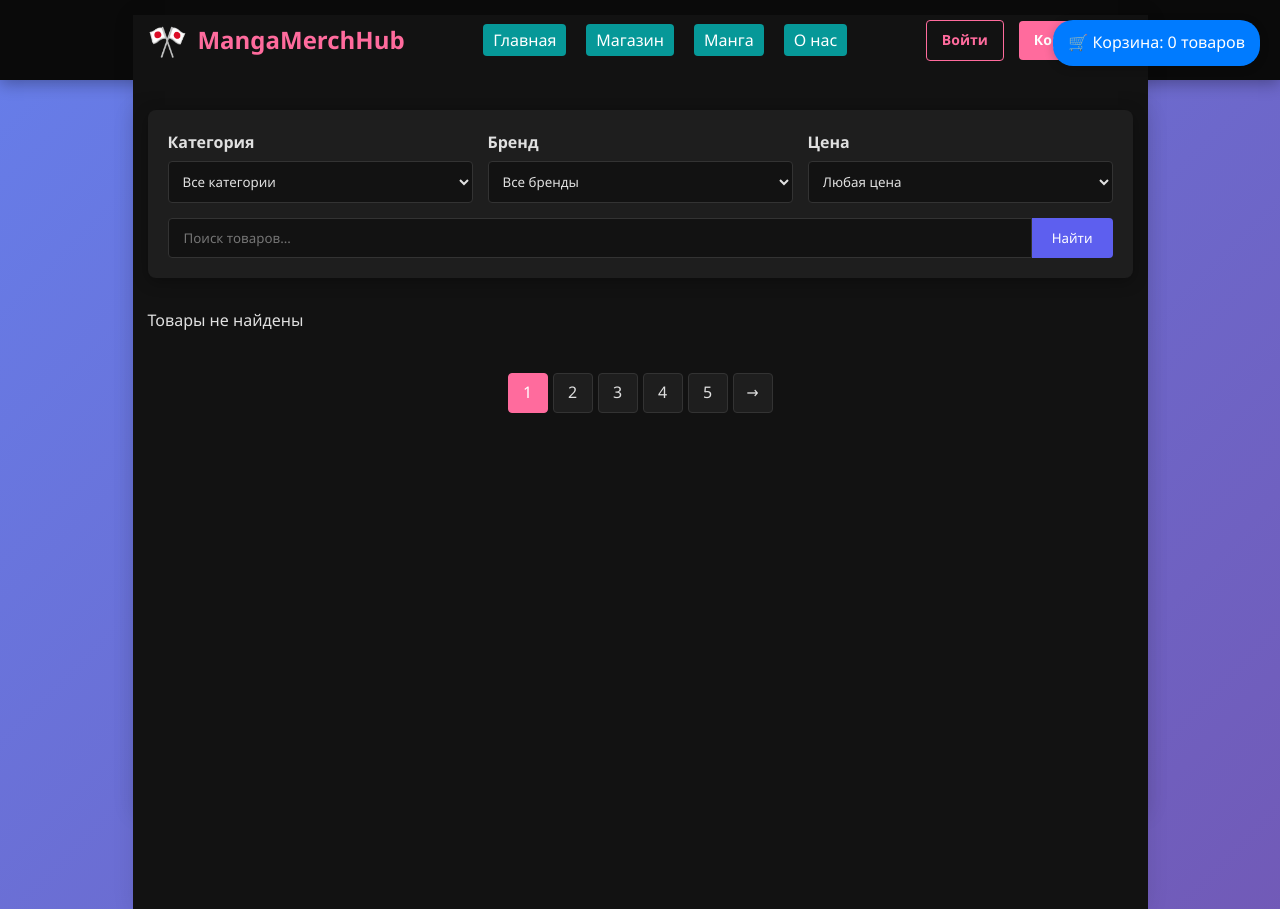
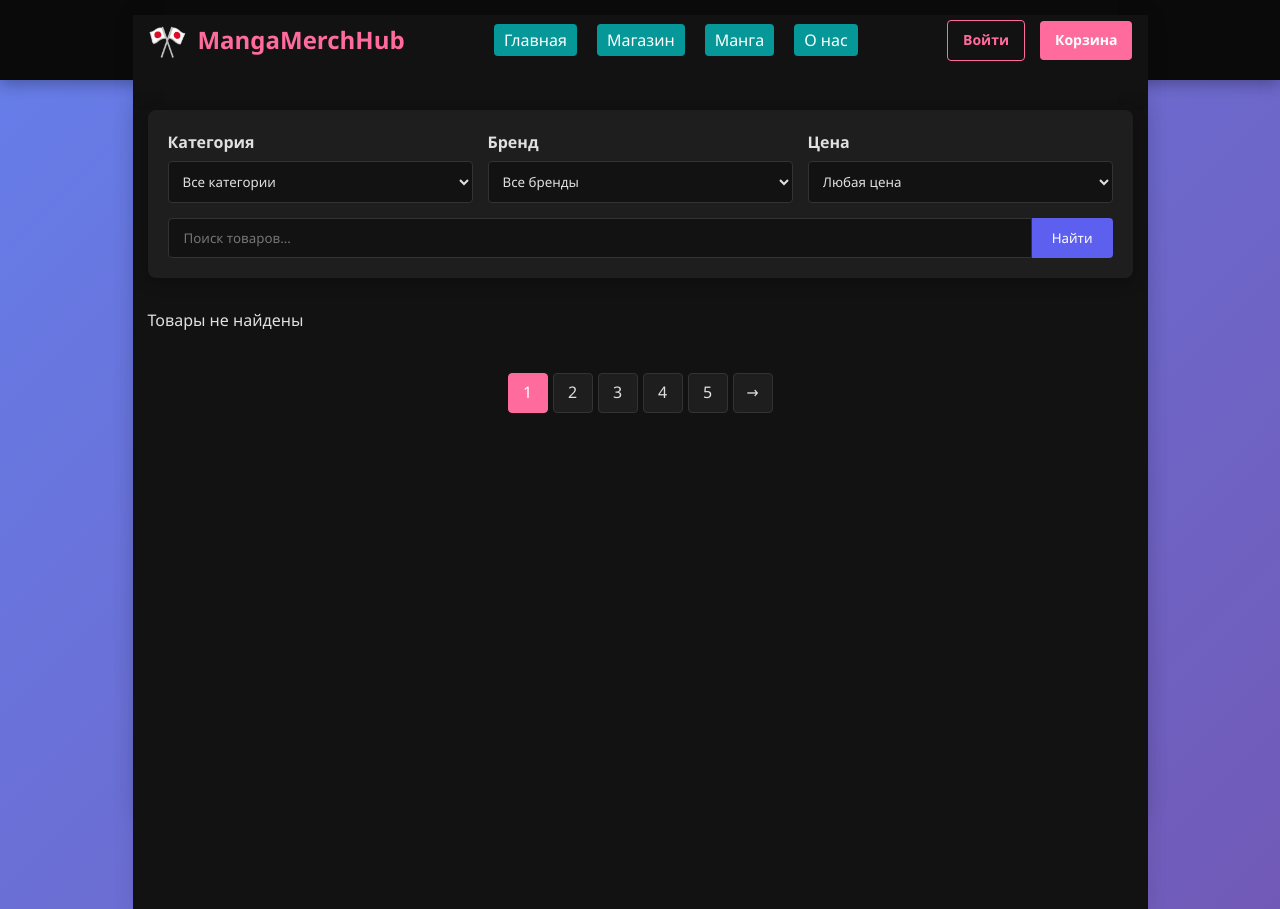
Before and after one commit to Oyoshiiii/php-project, a PHP site: page /site-visual/merch-catalog.php in a window 1280 px wide. Shown: the top 909 px of the page. Run offline with PHP 8.4, Linux system fonts and the light colour scheme; data that the repository does not hold is empty.

Commit message:
небольшие изменения

```diff
--- a/site-visual/blocks/header.php
+++ b/site-visual/blocks/header.php
@@ -71,7 +71,7 @@
                         <!-- Показываем кнопку входа для неавторизованных -->
                         <a href="login.php" class="btn btn-outline">Войти</a>
                     <?php endif; ?>
-                    <a href="shopping-cart.php" class="btn btn-primary">Корзина (0)</a>
+                    <a href="shopping-cart.php" class="btn btn-primary">Корзина</a>
                 </div>
             </div>
         </div>
--- a/site-visual/merch-catalog.php
+++ b/site-visual/merch-catalog.php
@@ -184,12 +184,6 @@ require("blocks/header.php");
     </style>
 </head>
 <body>
-
-    <!-- Индикатор корзины -->
-    <a href="cart.php" class="cart-indicator">
-        🛒 Корзина: <?php echo getCartCount(); ?> товаров
-    </a>
-
     <div class="container">
         <!-- Сообщения -->
         <?php if (isset($_SESSION['cart_message'])): ?>
--- a/site-visual/shopping-cart.php
+++ b/site-visual/shopping-cart.php
@@ -269,7 +269,7 @@ require("blocks/header.php");
             <div class="empty-cart">
                 <h2>Ваша корзина пуста</h2>
                 <p>Добавьте товары из каталога, чтобы сделать заказ</p>
-                <a href="catalog.php">Перейти в каталог</a>
+                <a href="merch-catalog.php">Перейти в каталог</a>
             </div>
         <?php else: ?>
             <table class="cart-table">
```
